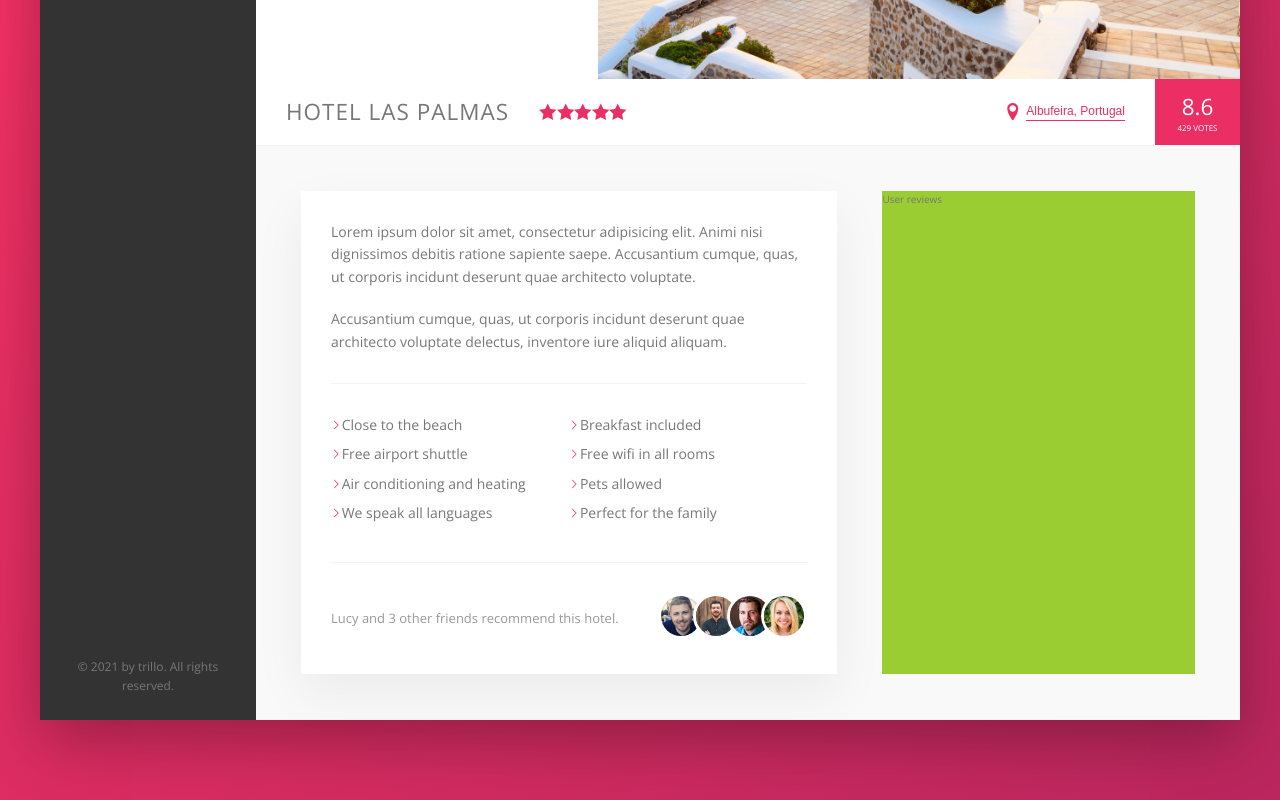
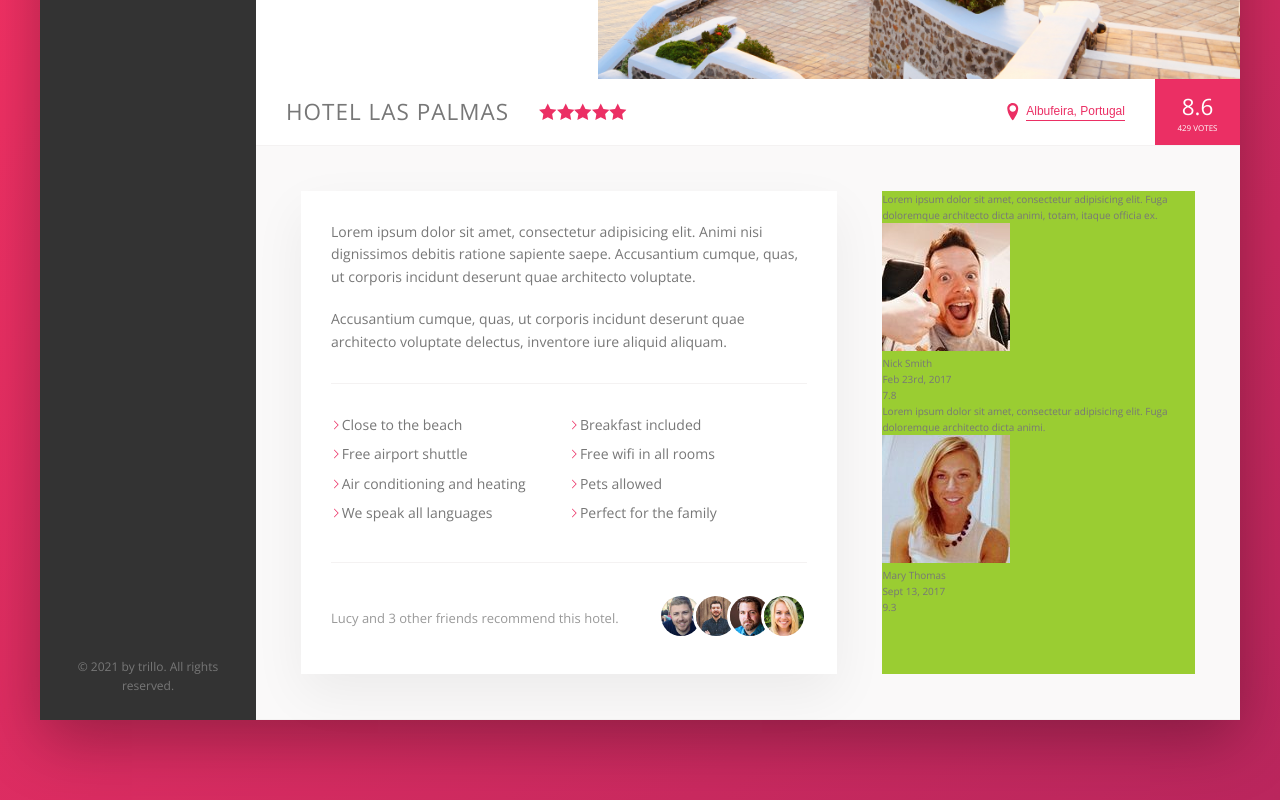
Before and after one commit to kylefarmer85/trillo, a website: page index.html in a window 1280 px wide. Shown: the part 456-1256 px from the top of the page. Drawn offline with nearby package versions, Linux system fonts and the light colour scheme.

Commit message:
create user reviews html

```diff
--- a/index.html
+++ b/index.html
@@ -165,7 +165,34 @@
                   </div>
                 </div>
                 <div class="user-reviews">
-                  User reviews
+                  <figure class=review>
+                    <blockquote class="review__text">
+                      Lorem ipsum dolor sit amet, consectetur adipisicing elit. Fuga doloremque architecto dicta animi, totam, itaque officia ex.
+                    </blockquote>
+                    <figcaption class="review__user">
+                      <img src="img/user-1.jpg" alt="User 1" class="review__photo">
+                      <div class="review__user-box">
+                        <p class="review__user-name">Nick Smith</p>
+                        <p class="review__user-date">Feb 23rd, 2017</p>
+                      </div>
+                      <div class="review__rating">7.8</div>
+                    </figcaption>
+                  </figure>
+
+                  <figure class=review>
+                    <blockquote class="review__text">
+                      Lorem ipsum dolor sit amet, consectetur adipisicing elit. Fuga doloremque architecto dicta animi.
+                    </blockquote>
+                    <figcaption class="review__user">
+                      <img src="img/user-2.jpg" alt="User 2" class="review__photo">
+                      <div class="review__user-box">
+                        <p class="review__user-name">Mary Thomas</p>
+                        <p class="review__user-date">Sept 13, 2017</p>
+                      </div>
+                      <div class="review__rating">9.3</div>
+                    </figcaption>
+                  </figure>
+
                 </div>
               </div>
 
```
